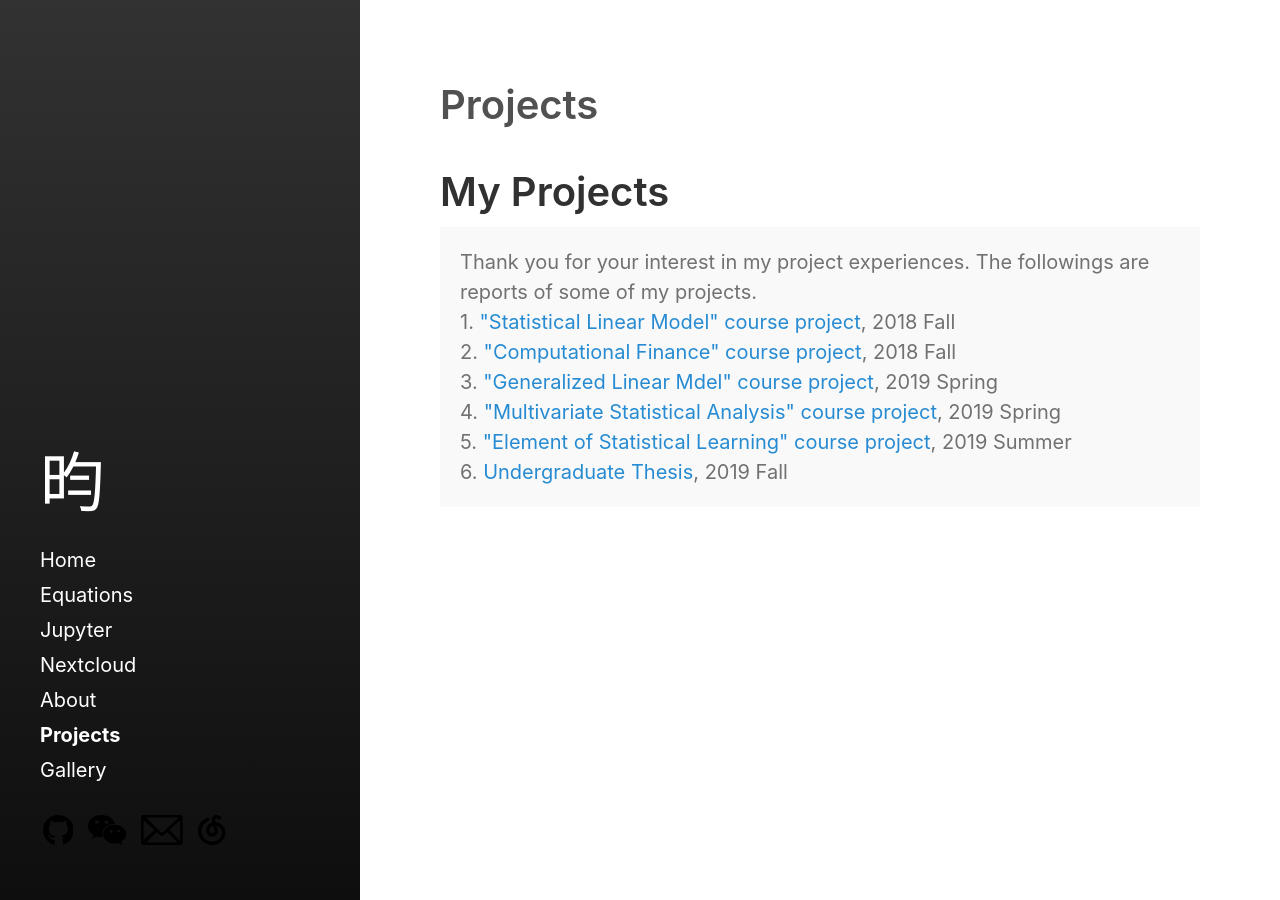
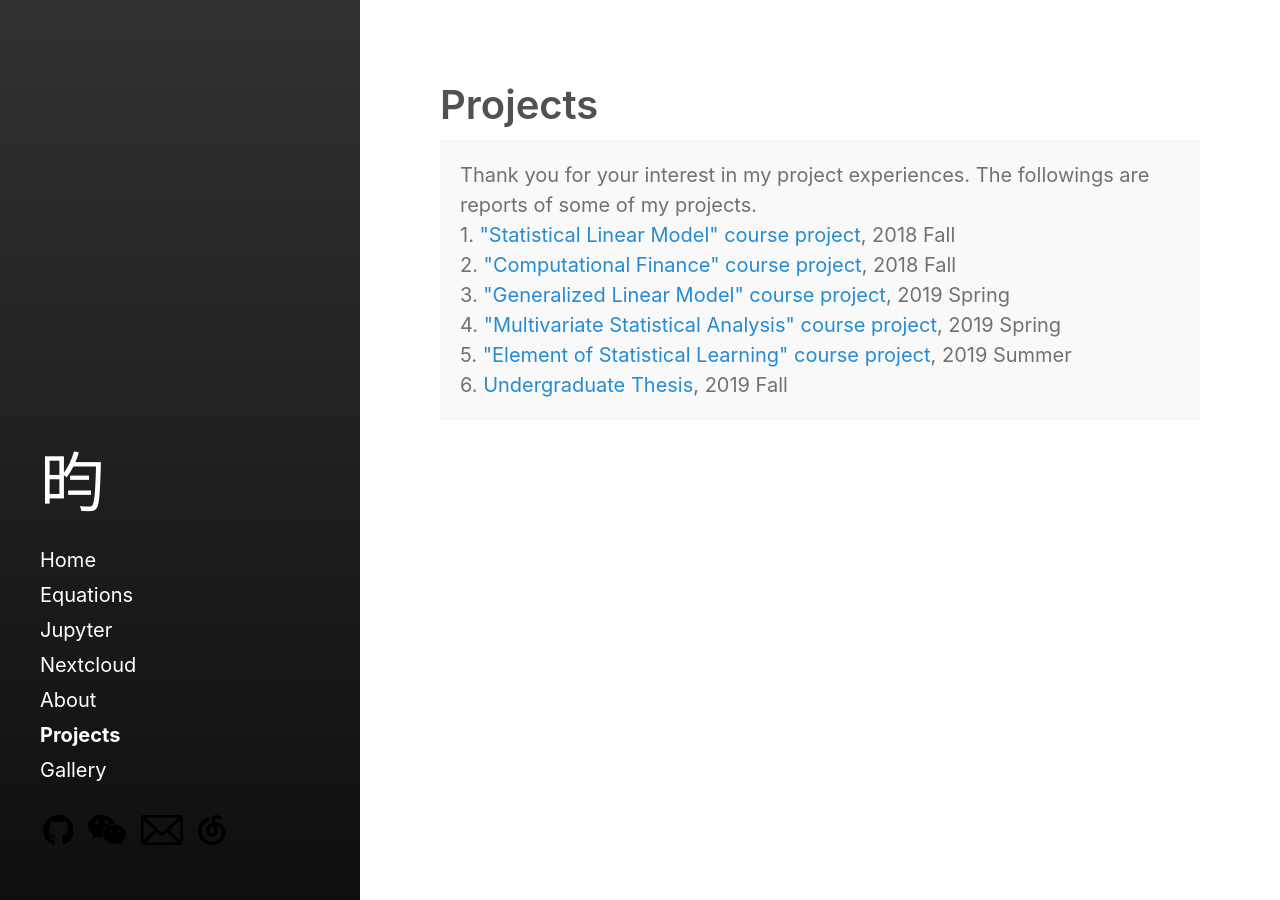
Before and after one commit to claude9493/claude9493.github.io, a Jekyll site: the page built from projects.md, in a window 1280 px wide. Built offline with Jekyll 4.4.1, drawn with Linux system fonts in a browser that asks for light colours.

Commit message:
Update projects.md

```diff
--- a/projects.md
+++ b/projects.md
@@ -3,12 +3,11 @@ layout: page
 title: Projects
 sidebar_link: true
 ---
-<h1>My Projects</h1>
 <p class="message">
   Thank you for your interest in my project experiences. The followings are reports of some of my projects.<br>
   1. <a href="http://claude9493.com/Files/SLM_Project.html">"Statistical Linear Model" course project</a>, 2018 Fall<br>
   2. <a href="http://claude9493.com/Files/LPPL_REPORT.pdf">"Computational Finance" course project</a>, 2018 Fall<br>
-  3. <a href="http://claude9493.com/Files/GLM_REPORT.pdf">"Generalized Linear Mdel" course project</a>, 2019 Spring<br>
+  3. <a href="http://claude9493.com/Files/GLM_REPORT.pdf">"Generalized Linear Model" course project</a>, 2019 Spring<br>
   4. <a href="http://claude9493.com/Files/MSA_REPORT.pdf">"Multivariate Statistical Analysis" course project</a>, 2019 Spring<br>
   5. <a href="http://claude9493.com/Files/2019Summer_Auto_Price.pdf">"Element of Statistical Learning" course project</a>, 2019 Summer<br>
   6. <a href="http://claude9493.com/Files/Thesis_Yun.pdf"> Undergraduate Thesis</a>, 2019 Fall
```
